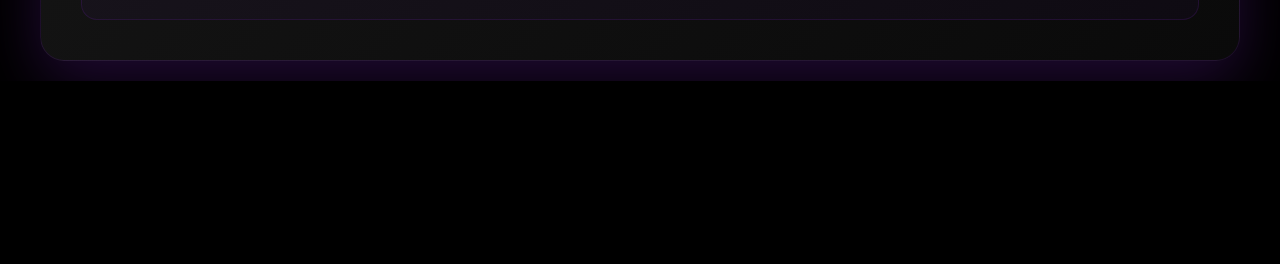
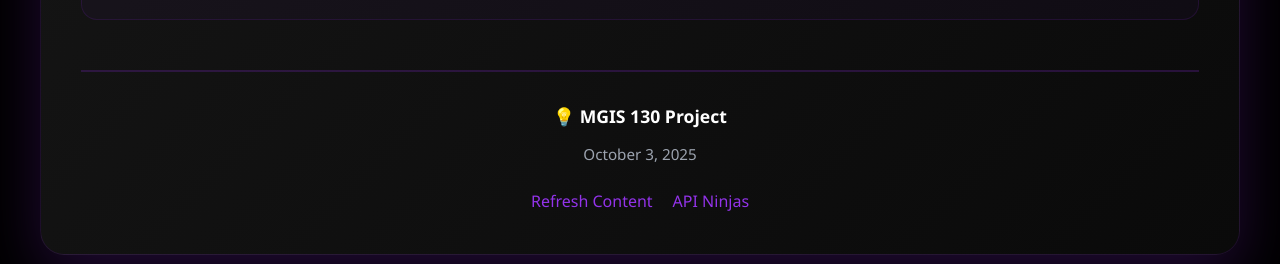
Before and after one commit to mlombardo777/mgis130-api-practice, a plain HTML site: page index.html in a window 1280 px wide. Shown: the part 1006-1270 px from the top of the page. Before the commit the page ends 1087 px from the top, so only its background shows below. Drawn offline with Linux system fonts and the light colour scheme; no server answers.

Commit message:
added more cool enhancements

```diff
--- a/index.html
+++ b/index.html
@@ -362,6 +362,61 @@
         .error-content p {
             margin-bottom: 8px;
         }
+
+        /* Footer Styles */
+        footer {
+            margin-top: 50px;
+            padding-top: 30px;
+            border-top: 2px solid rgba(107, 33, 168, 0.3);
+            text-align: center;
+            color: #9ca3af;
+        }
+
+        .footer-content {
+            display: flex;
+            flex-direction: column;
+            align-items: center;
+            gap: 12px;
+        }
+
+        .footer-project {
+            font-size: 1.1em;
+            font-weight: 600;
+            color: #fff;
+            display: flex;
+            align-items: center;
+            gap: 8px;
+        }
+
+        .footer-date {
+            font-size: 0.95em;
+            color: #9ca3af;
+        }
+
+        .footer-links {
+            display: flex;
+            gap: 20px;
+            margin-top: 10px;
+        }
+
+        .footer-links a {
+            color: #9333ea;
+            text-decoration: none;
+            transition: all 0.3s ease;
+            font-weight: 500;
+        }
+
+        .footer-links a:hover {
+            color: #a855f7;
+            text-shadow: 0 0 10px rgba(107, 33, 168, 0.5);
+        }
+
+        @media (max-width: 768px) {
+            .footer-links {
+                flex-direction: column;
+                gap: 12px;
+            }
+        }
     </style>
 </head>
 <body>
@@ -458,6 +513,22 @@
                 </div>
             </div>
         </div>
+
+        <!-- Footer -->
+        <footer>
+            <div class="footer-content">
+                <div class="footer-project">
+                    💡 MGIS 130 Project
+                </div>
+                <div class="footer-date">
+                    <script>document.write(new Date().toLocaleDateString('en-US', { year: 'numeric', month: 'long', day: 'numeric' }));</script>
+                </div>
+                <div class="footer-links">
+                    <a href="#" onclick="refreshContent(); return false;">Refresh Content</a>
+                    <a href="https://api-ninjas.com" target="_blank">API Ninjas</a>
+                </div>
+            </div>
+        </footer>
     </div>
 
     <script>
```
